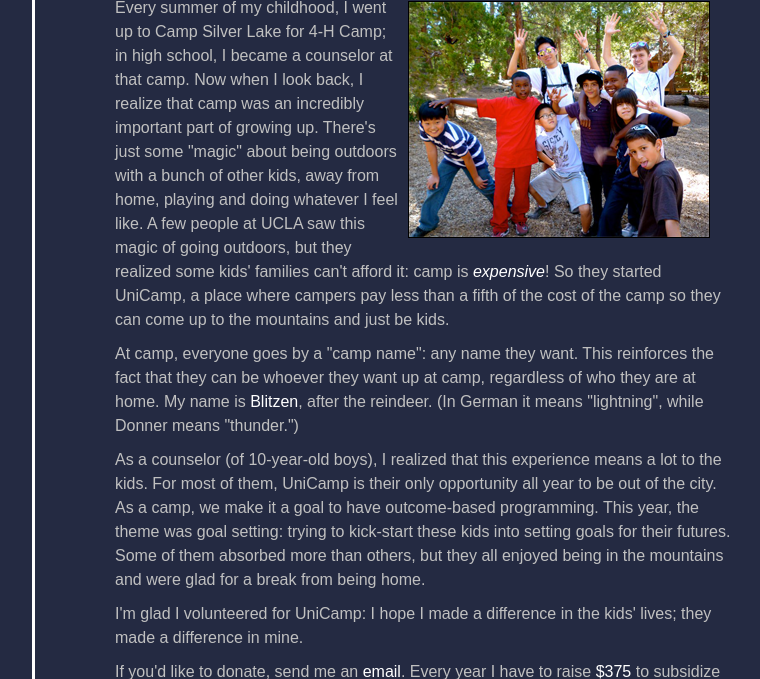
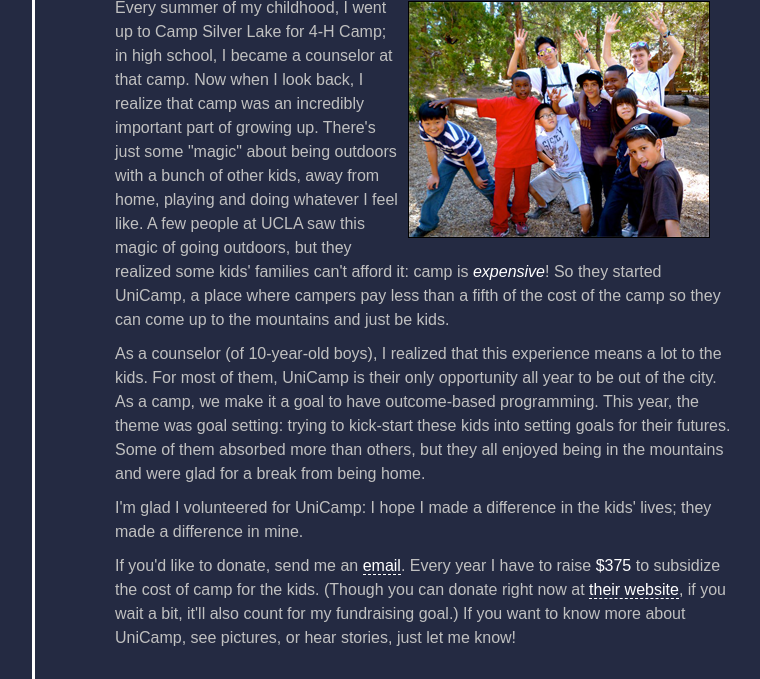
Before and after one commit to blutz/blutz.bol.ucla.edu, a PHP site: page /index.php?p=about in a window 1280 px wide. Shown: the part 743-1422 px from the top of the page, without its empty margins (265-1025 px from the left). Run offline with PHP 8.4, Linux system fonts and the light colour scheme; some libraries are stand-ins or nearby versions; some web fonts are replaced.

Commit message:
Removed name

```diff
--- a/pages/about.php
+++ b/pages/about.php
@@ -12,7 +12,6 @@
 	<article>
 	<img class="intext" src="/img/unicamp.png" />
 	<p>Every summer of my childhood, I went up to Camp Silver Lake for 4-H Camp; in high school, I became a counselor at that camp. Now when I look back, I realize that camp was an incredibly important part of growing up. There's just some "magic" about being outdoors with a bunch of other kids, away from home, playing and doing whatever I feel like. A few people at UCLA saw this magic of going outdoors, but they realized some kids' families can't afford it: camp is <em>expensive</em>! So they started UniCamp, a place where campers pay less than a fifth of the cost of the camp so they can come up to the mountains and just be kids.</p>
-	<p>At camp, everyone goes by a "camp name": any name they want. This reinforces the fact that they can be whoever they want up at camp, regardless of who they are at home. My name is <strong>Blitzen</strong>, after the reindeer. (In German it means "lightning", while Donner means "thunder.")</p>
 	<p>As a counselor (of 10-year-old boys), I realized that this experience means a lot to the kids. For most of them, UniCamp is their only opportunity all year to be out of the city. As a camp, we make it a goal to have outcome-based programming. This year, the theme was goal setting: trying to kick-start these kids into setting goals for their futures. Some of them absorbed more than others, but they all enjoyed being in the mountains and were glad for a break from being home.</p>
 	<p>I'm glad I volunteered for UniCamp: I hope I made a difference in the kids' lives; they made a difference in mine.</p>
 	<p>If you'd like to donate, send me an <a href="?p=contact">email</a>. Every year I have to raise <strong>$375</strong> to subsidize the cost of camp for the kids. (Though you can donate right now at <a href="http://unicamp.org">their website</a>, if you wait a bit, it'll also count for my fundraising goal.) If you want to know more about UniCamp, see pictures, or hear stories, just let me know!</p>
```
